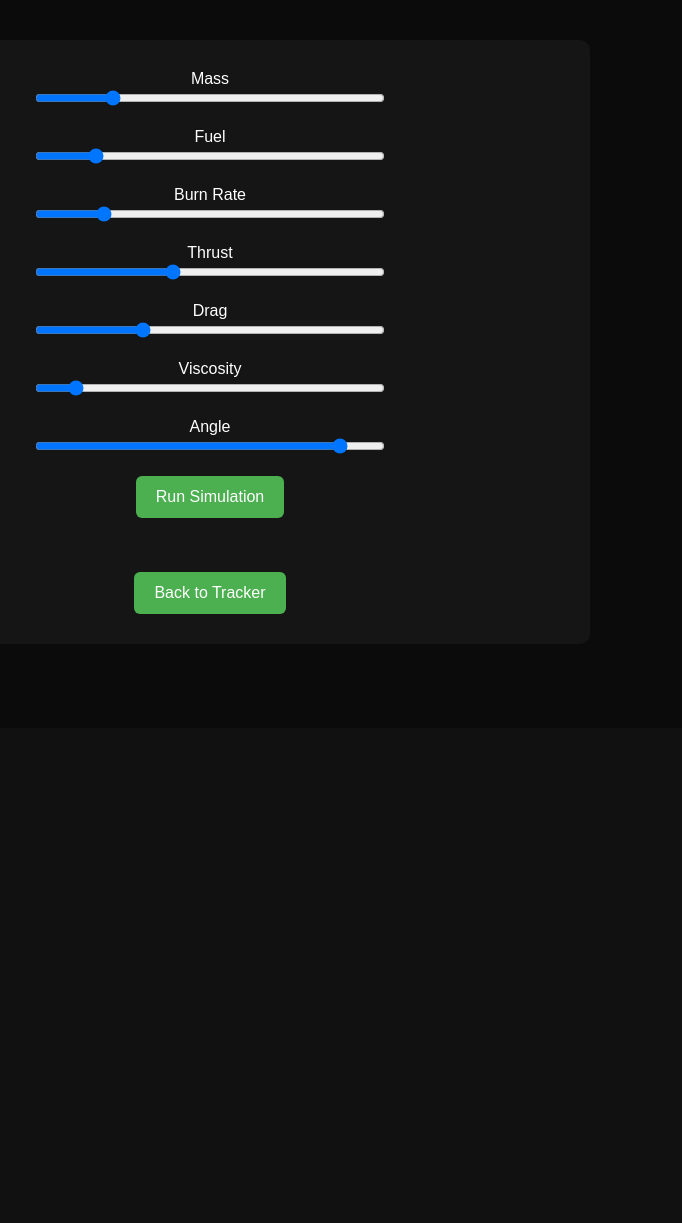
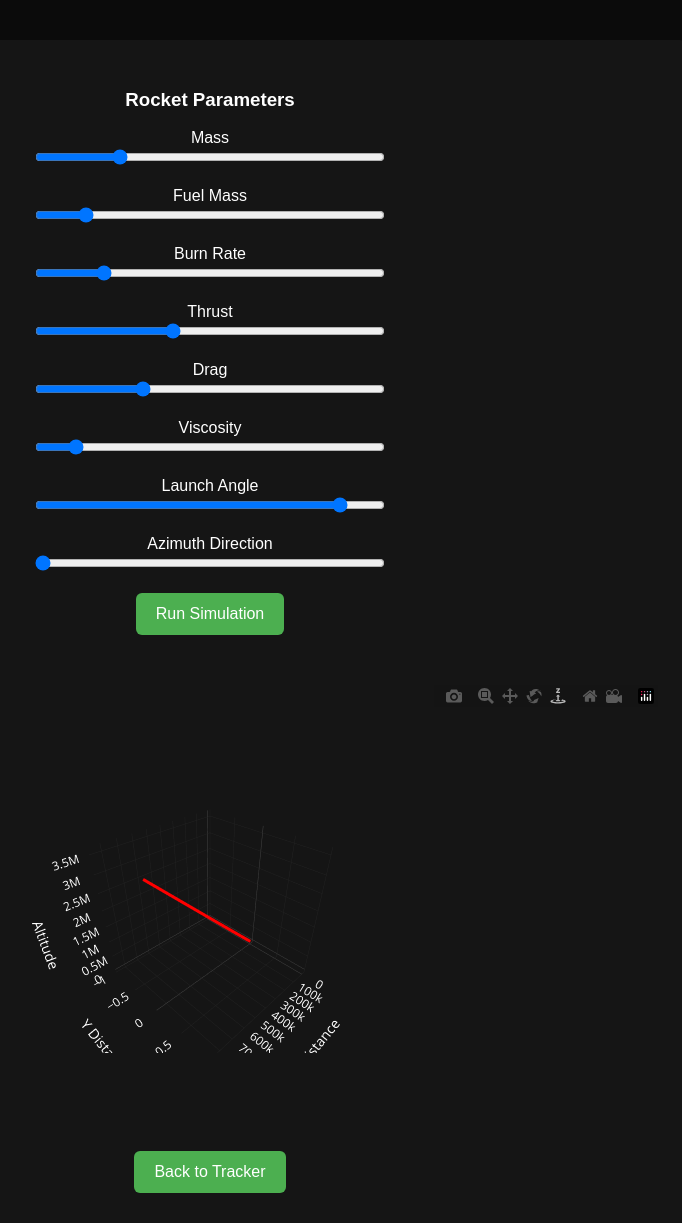
Before and after one commit to RishuS0/PhysLab, a Flask app: page /simulator in a window 1280 px wide. Shown: the part 72-1295 px from the top of the page, without its empty margins (430-1112 px from the left). Before the commit the page ends 686 px from the top, so only its background shows below. Run offline with Flask 3, Linux system fonts and the light colour scheme; some libraries are stand-ins or nearby versions.

Commit message:
upgraded rocket simulator to interactive 3D plotly

```diff
--- a/templates/simulator.html
+++ b/templates/simulator.html
@@ -3,7 +3,9 @@
 
 <head>
 
-<title>Rocket Simulator</title>
+<title>Rocket Trajectory Simulator</title>
+
+<script src="https://cdn.plot.ly/plotly-latest.min.js"></script>
 
 <style>
 
@@ -22,7 +24,7 @@ font-size:28px;
 }
 
 .container{
-width:700px;
+width:900px;
 margin:auto;
 margin-top:40px;
 background:#151515;
@@ -32,6 +34,10 @@ border-radius:10px;
 
 .slider{
 width:350px;
+}
+
+#plot{
+margin-top:30px;
 }
 
 button{
@@ -60,34 +66,39 @@ Rocket Trajectory Simulator
 
 <div class="container">
 
-Mass <br>
-<input class="slider" type="range" id="mass" min="100" max="2000" value="500"><br><br>
+<h3>Rocket Parameters</h3>
 
-Fuel <br>
-<input class="slider" type="range" id="fuel" min="100" max="2000" value="400"><br><br>
+Mass<br>
+<input class="slider" type="range" id="mass" min="50" max="2000" value="500"><br><br>
 
-Burn Rate <br>
+Fuel Mass<br>
+<input class="slider" type="range" id="fuel" min="50" max="2000" value="300"><br><br>
+
+Burn Rate<br>
 <input class="slider" type="range" id="burn" min="1" max="50" value="10"><br><br>
 
-Thrust <br>
+Thrust<br>
 <input class="slider" type="range" id="thrust" min="1000" max="50000" value="20000"><br><br>
 
-Drag <br>
+Drag<br>
 <input class="slider" type="range" id="drag" min="0" max="1" step="0.01" value="0.3"><br><br>
 
-Viscosity <br>
+Viscosity<br>
 <input class="slider" type="range" id="viscosity" min="0" max="1" step="0.01" value="0.1"><br><br>
 
-Angle <br>
+Launch Angle<br>
 <input class="slider" type="range" id="angle" min="0" max="90" value="80"><br><br>
+
+Azimuth Direction<br>
+<input class="slider" type="range" id="azimuth" min="0" max="360" value="0"><br><br>
 
 <button onclick="simulate()">Run Simulation</button>
 
 <br><br>
 
-<img id="plot" width="600">
+<div id="plot"></div>
 
-<br><br>
+<br>
 
 <a href="/">
 <button>Back to Tracker</button>
@@ -95,7 +106,94 @@ Angle <br>
 
 </div>
 
-<script src="/static/simulator.js"></script>
+<script>
+
+function simulate(){
+
+let mass = parseFloat(document.getElementById("mass").value)
+let fuel = parseFloat(document.getElementById("fuel").value)
+let burn = parseFloat(document.getElementById("burn").value)
+let thrust = parseFloat(document.getElementById("thrust").value)
+let drag = parseFloat(document.getElementById("drag").value)
+let viscosity = parseFloat(document.getElementById("viscosity").value)
+let angle = parseFloat(document.getElementById("angle").value)
+let azimuth = parseFloat(document.getElementById("azimuth").value)
+
+let g = 9.81
+let rho = 1.225
+let area = 0.3
+let dt = 0.05
+
+let x=0,y=0,z=0
+let vx=0,vy=0,vz=0
+
+let X=[],Y=[],Z=[]
+
+while(z>=0){
+
+let total_mass = mass + fuel
+
+if(fuel>0){
+fuel -= burn*dt
+}
+
+let v = Math.sqrt(vx*vx + vy*vy + vz*vz)
+
+let drag_force = 0.5*rho*drag*area*v*v
+drag_force *= (1+viscosity)
+
+let theta = angle*Math.PI/180
+let phi = azimuth*Math.PI/180
+
+let thrust_x = thrust*Math.cos(theta)*Math.cos(phi)
+let thrust_y = thrust*Math.cos(theta)*Math.sin(phi)
+let thrust_z = thrust*Math.sin(theta)
+
+let ax = thrust_x/total_mass
+let ay = thrust_y/total_mass
+let az = thrust_z/total_mass - g
+
+vx += ax*dt
+vy += ay*dt
+vz += az*dt
+
+x += vx*dt
+y += vy*dt
+z += vz*dt
+
+X.push(x)
+Y.push(y)
+Z.push(z)
+
+if(X.length>10000) break
+}
+
+let trace = {
+x:X,
+y:Y,
+z:Z,
+mode:'lines',
+type:'scatter3d',
+line:{width:6,color:'red'}
+}
+
+let layout = {
+scene:{
+xaxis:{title:'X Distance'},
+yaxis:{title:'Y Distance'},
+zaxis:{title:'Altitude'}
+},
+paper_bgcolor:"#151515",
+font:{color:"white"}
+}
+
+Plotly.newPlot('plot',[trace],layout)
+
+}
+
+simulate()
+
+</script>
 
 </body>
 </html>
```
